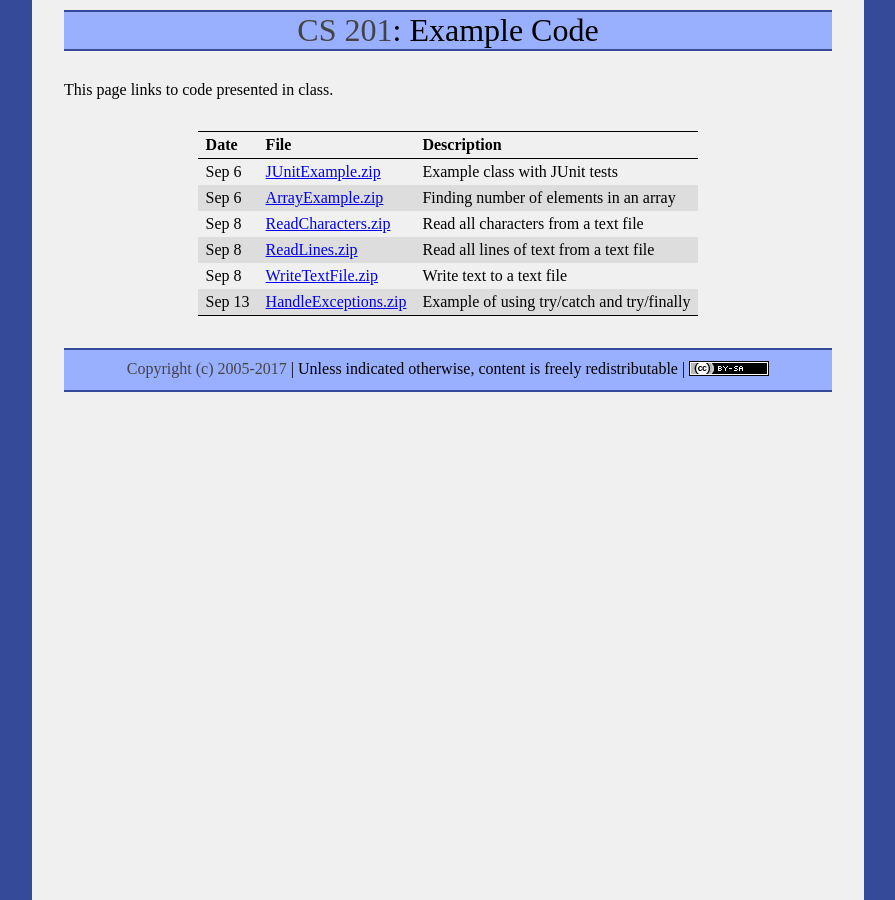
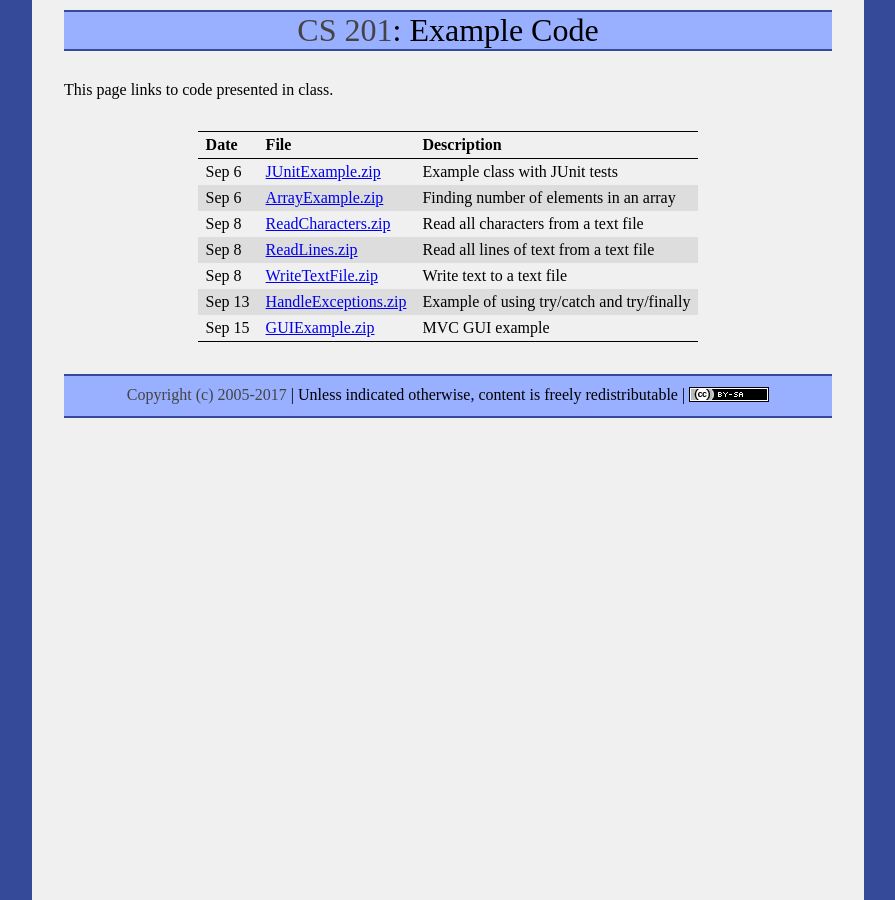
Before and after one commit to ycpcs/cs201-fall2017, a Jekyll site: the page built from examples/index.md, in a window 1280 px wide. Shown: the whole page, without its empty margins (192-1087 px from the left). Built offline with Jekyll 4.4.1, drawn with Linux system fonts in a browser that asks for light colours.

Commit message:
post GUI example code

```diff
--- a/examples/index.md
+++ b/examples/index.md
@@ -13,3 +13,4 @@ Sep 8 | [ReadCharacters.zip](ReadCharacters.zip) | Read all characters from a te
 Sep 8 | [ReadLines.zip](ReadLines.zip) | Read all lines of text from a text file
 Sep 8 | [WriteTextFile.zip](WriteTextFile.zip) | Write text to a text file
 Sep 13 | [HandleExceptions.zip](HandleExceptions.zip) | Example of using try/catch and try/finally
+Sep 15 | [GUIExample.zip](GUIExample.zip) | MVC GUI example
```
Also changed, not shown: 1 other file.
